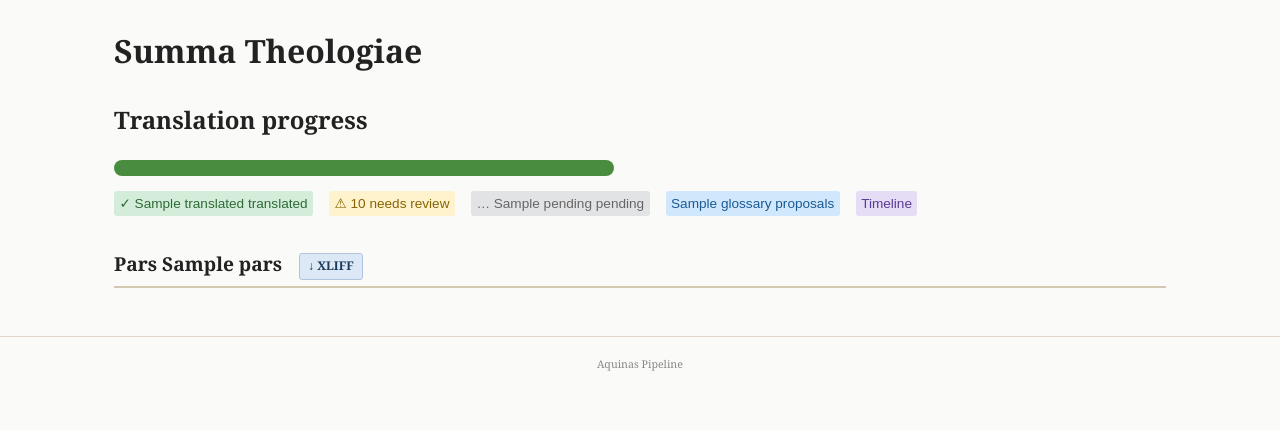
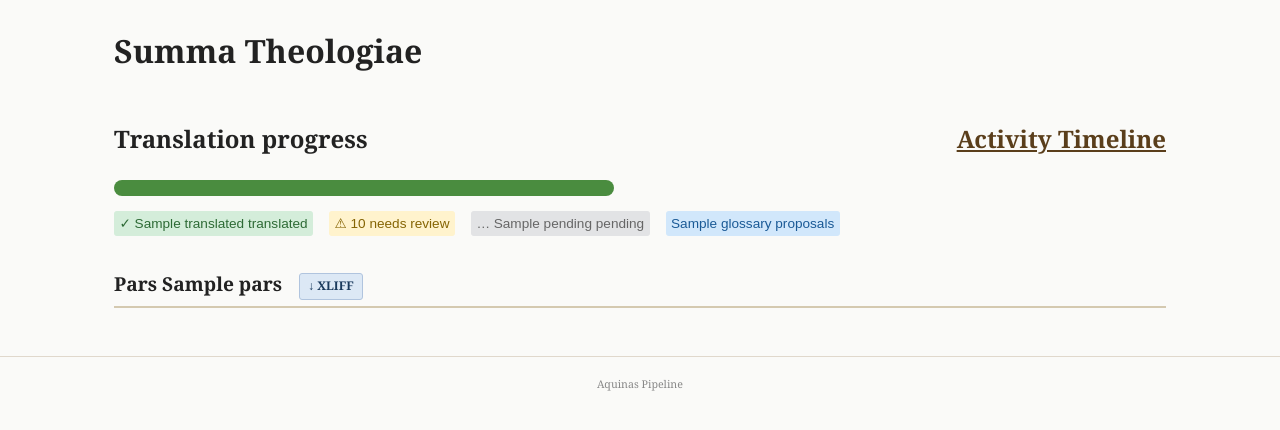
Before and after one commit to dedocibula/aquinas-pipeline, a Flask app: template src/server/templates/index.html in a window 1280 px wide. Shown: the part 44-474 px from the top of the page. Run offline with Flask 3, Linux system fonts and the light colour scheme; the visitor is signed in with stand-in values (Sample User, id 1); the template is opened without the code that fills it: most values are stand-ins (such as "Sample title", 1, 10 or a date in 2020); data that the repository does not hold is empty; parts of the project's set-up code (start-up, migrations or seed data) failed here and were passed over.

Commit message:
fix(server): comment badge desync, anon comment-count query, preamble routing, timeline UI
- add_comment now returns the server's real open_count instead of letting
  the client recompute it by counting DOM nodes, which mis-flagged earlier
  resolved comments as open on every reply
- skip get_comment_counts entirely for anonymous (non-editor) page views;
  it was running a query whose unread filter always evaluated false anyway
- text_view now routes preamble locators (depth-3 in the ltree but rendered
  on the question page) to _question_view instead of 404ing via _article_view
- move the Timeline link out of the badge row onto the Translation progress
  heading; show each timeline entry's coordinate as text before its deep link

```diff
--- a/src/server/app.py
+++ b/src/server/app.py
@@ -274,6 +274,12 @@ def text_view(st_locator: str):
     elif depth == 2:
         return _question_view(ltree_path, st_locator)
     elif depth == 3:
+        # 'preamble' is the one element_type whose locator sits at article depth
+        # (<question_path>.preamble) but is rendered on the question page, not
+        # its own article page (see get_question_articles / get_question_preamble_segment).
+        if ltree_path.rsplit(".", 1)[-1].lower() == "preamble":
+            question_path = ltree_path.rsplit(".", 1)[0]
+            return _question_view(question_path, _ltree_to_url_locator(question_path))
         return _article_view(ltree_path, st_locator)
     else:
         abort(404)
@@ -296,7 +302,9 @@ def _question_view(ltree_path: str, st_locator: str):
             {c["sense_id"] for lst in (title_constraints, preamble_constraints) for c in lst}
         )
         pending_counts = get_pending_proposal_counts(conn, pending_sense_ids)
-        comment_counts = get_comment_counts(conn, constraint_ids, session.get("email"))
+        comment_counts = (
+            get_comment_counts(conn, constraint_ids, session["email"]) if session.get("is_editor") else {}
+        )
 
     if not articles:
         abort(404)
@@ -330,7 +338,9 @@ def _article_view(ltree_path: str, st_locator: str):
         constraints = get_segment_constraints(conn, segment_ids)
         pending_sense_ids = sorted({c["sense_id"] for lst in constraints.values() for c in lst})
         pending_counts = get_pending_proposal_counts(conn, pending_sense_ids)
-        comment_counts = get_comment_counts(conn, segment_ids, session.get("email"))
+        comment_counts = (
+            get_comment_counts(conn, segment_ids, session["email"]) if session.get("is_editor") else {}
+        )
 
     # Build arg/reply numbering maps.
     # arg_number[segment_id] = sequential 1-based index among args in this article.
@@ -506,7 +516,8 @@ def add_comment_route(segment_id: int):
 
     with get_conn() as conn:
         comment = add_comment(conn, segment_id, session["email"], body)
-    return jsonify({"ok": True, "comment": _comment_json(comment)})
+        thread = list_comments(conn, segment_id)
+    return jsonify({"ok": True, "comment": _comment_json(comment), "open_count": thread.open_count})
 
 
 @app.route("/api/segment/<int:segment_id>/comments/resolve", methods=["POST"])
--- a/src/server/static/style.css
+++ b/src/server/static/style.css
@@ -98,6 +98,18 @@ main {
 /* --- Progress bar --- */
 .progress-bar-section {
   margin-bottom: 2rem;
+}
+
+.progress-header {
+  display: flex;
+  align-items: baseline;
+  justify-content: space-between;
+}
+
+.progress-header-link {
+  font-family: inherit;
+  font-size: 1.5rem;
+  font-weight: bold;
 }
 
 .progress-track {
@@ -300,11 +312,6 @@ a.badge:hover {
 .badge-proposals {
   background: #d1e7fb;
   color: #1a5a96;
-}
-
-.badge-timeline {
-  background: #e5dcf5;
-  color: #5a3a96;
 }
 
 /* --- needs_human row prominence --- */
@@ -1371,6 +1378,16 @@ tr.row-comment-active {
   white-space: nowrap;
 }
 
+.timeline-coord {
+  color: #6a5a3a;
+  font-family: sans-serif;
+  font-size: 0.85rem;
+  font-variant-numeric: tabular-nums;
+  width: 11rem;
+  margin-right: 0.6rem;
+  flex-shrink: 0;
+}
+
 .timeline-link {
   color: #1a5a96;
   text-decoration: none;
--- a/src/server/templates/index.html
+++ b/src/server/templates/index.html
@@ -7,7 +7,12 @@
 
 {% if is_editor %}
 <section class="progress-bar-section">
+  <div class="progress-header">
     <h2>Translation progress</h2>
+    {% if is_admin %}
+    <a href="/timeline" class="progress-header-link">Activity Timeline</a>
+    {% endif %}
+  </div>
   {% set total = progress.pending + progress.translated + progress.needs_human %}
   {% if total > 0 %}
   {% set pct = (progress.translated / total * 100) | round(1) %}
@@ -20,7 +25,6 @@
     <a href="/status/pending" class="badge badge-pending">&#8230; {{ progress.pending }} pending</a>
     {% if is_admin %}
     <a href="/glossary/proposals" class="badge badge-proposals">{{ progress.pending_proposals }} glossary proposals</a>
-      <a href="/timeline" class="badge badge-timeline">Timeline</a>
     {% endif %}
   </p>
   {% else %}
--- a/src/server/templates/timeline.html
+++ b/src/server/templates/timeline.html
@@ -30,10 +30,12 @@
     </li>
     {% else %}
     {% set article_path = e.locator.split('.')[:3] | join('.') %}
+    {% set coord = ltree_to_url(article_path) %}
     <li class="timeline-entry timeline-{{ e.kind }}">
       <span class="timeline-time">{{ e.ts.strftime('%H:%M') }}</span>
       <span class="timeline-author">{{ e.author or '—' }}</span>
-      <a class="timeline-link" href="/~{{ ltree_to_url(article_path) }}#seg-{{ e.segment_id }}">
+      <span class="timeline-coord">{{ coord }}</span>
+      <a class="timeline-link" href="/~{{ coord }}#seg-{{ e.segment_id }}">
         {{ e.kind }}: {{ e.summary }}
       </a>
     </li>
```
Also changed, not shown: src/server/static/comments.js (+4 -6 lines). Lines whose indentation alone changed are shown as unchanged.
